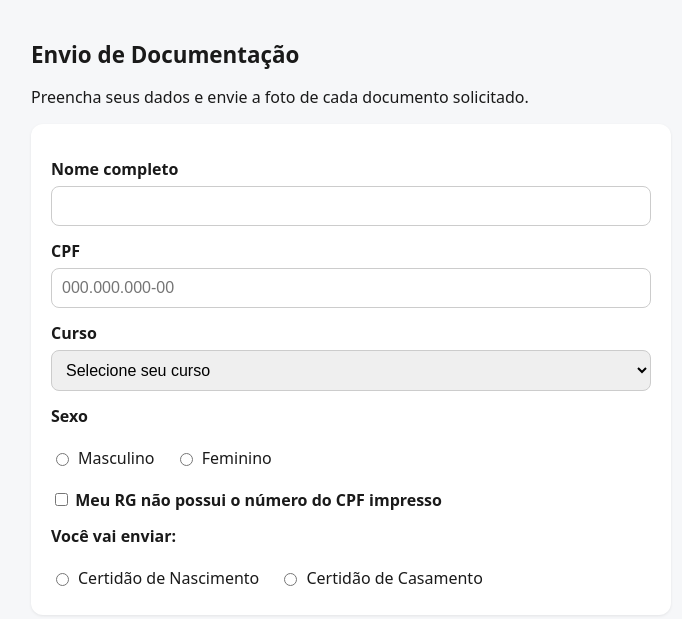
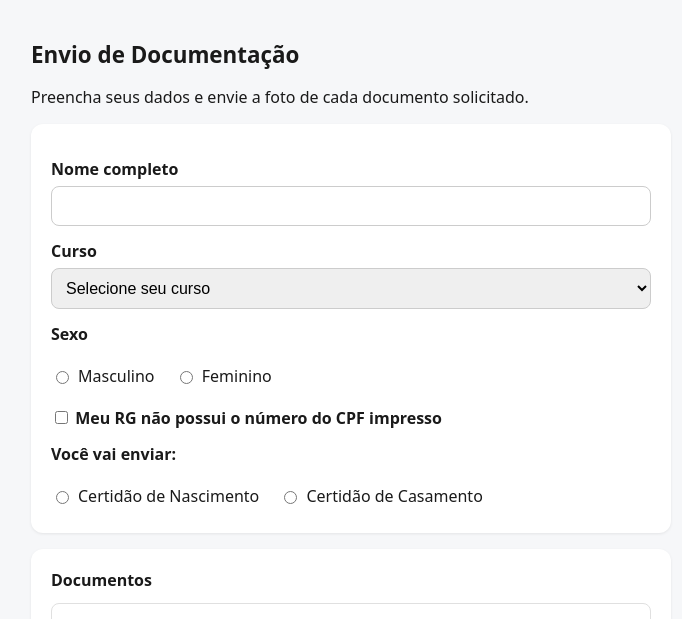
Before and after one commit to Dudinha-nnja/teste-pastas-alunos, a Flask app: page / in a window 1280 px wide. Shown: the top 619 px of the page, without its empty margins (289-971 px from the left). Run offline with Flask 3, Linux system fonts and the light colour scheme.

Commit message:
desatualização

```diff
--- a/templates/upload.html
+++ b/templates/upload.html
@@ -31,9 +31,6 @@
   <div class="card">
     <label for="nome">Nome completo</label>
     <input type="text" id="nome" name="nome" required>
-
-    <label for="cpf">CPF</label>
-    <input type="text" id="cpf" name="cpf" inputmode="numeric" placeholder="000.000.000-00" required>
 
     <label for="curso">Curso</label>
     <select id="curso" name="curso" required>
```
